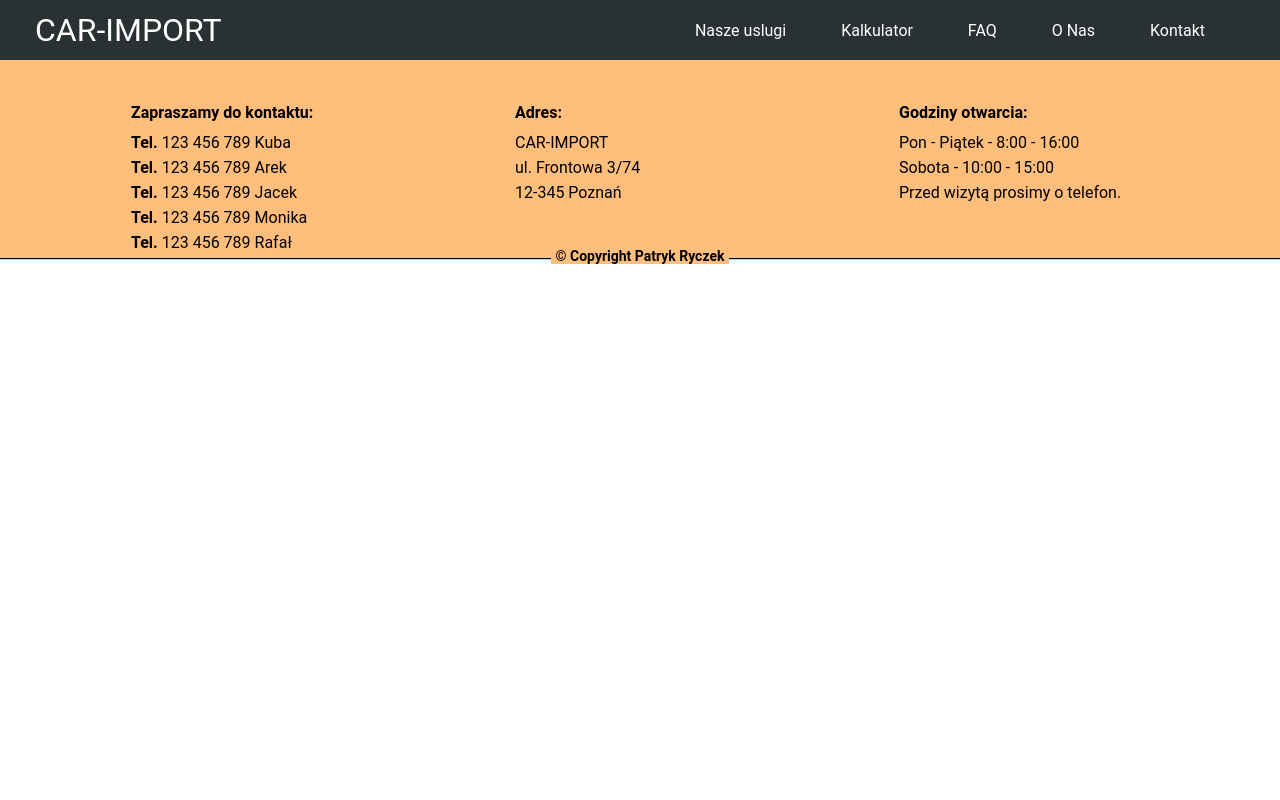
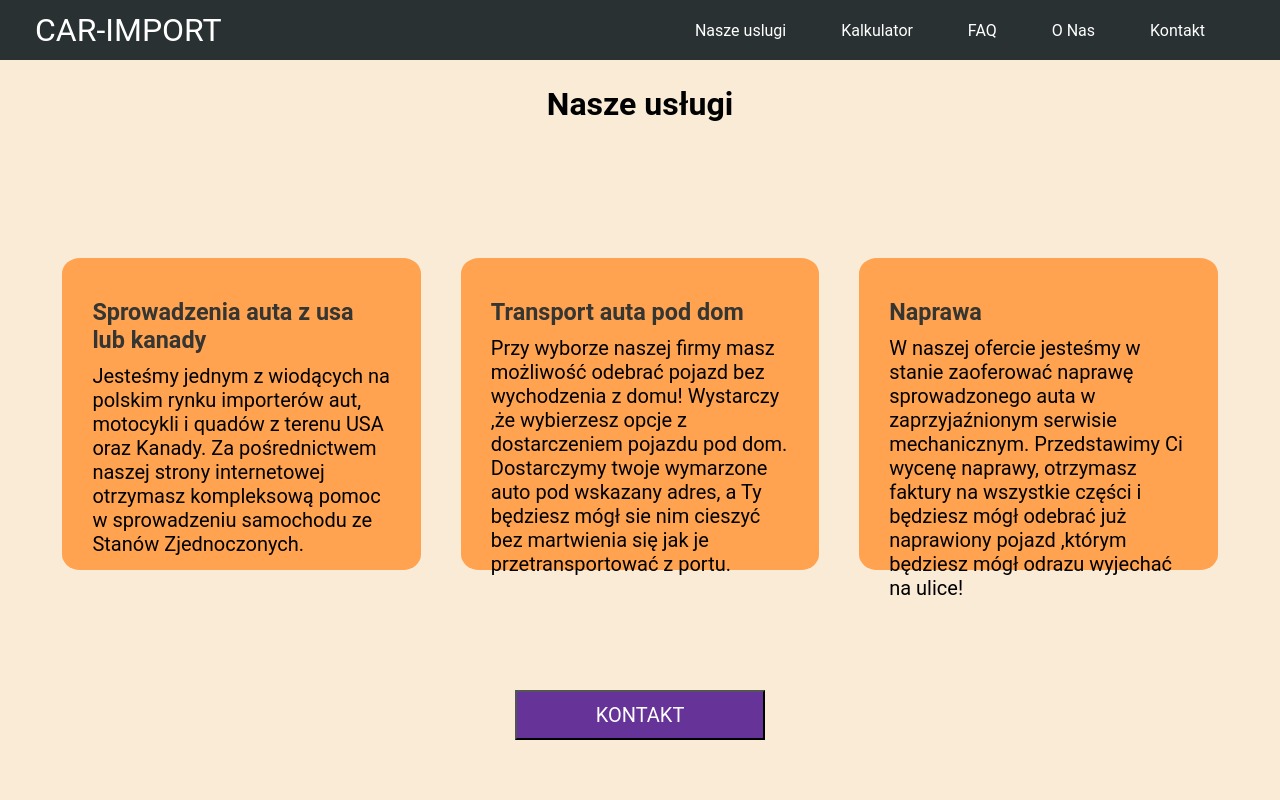
Before and after one commit to PatrykRyczek/carimport-app, a React (Create React App) app: page /uslugi in a window 1280 px wide. Shown: the top 800 px of the page. Built offline with nearby package versions, Linux system fonts and the light colour scheme.

Commit message:
add service site

```diff
--- a/src/Components/Home/Mid/Mid.styles.js
+++ b/src/Components/Home/Mid/Mid.styles.js
@@ -54,11 +54,30 @@ export const Motto = styled.div`
   position: absolute;
   right: 5%;
   top: 10%;
+  animation: 2s anim-lineUp ease-out 1;
 
   h1 {
     font-size: 50px;
     text-transform: uppercase;
     color: #aa0018;
+  }
+
+  @keyframes anim-lineUp {
+    0% {
+      opacity: 0;
+      transform: translateY(80%);
+    }
+    20% {
+      opacity: 0;
+    }
+    50% {
+      opacity: 1;
+      transform: translateY(0%);
+    }
+    100% {
+      opacity: 1;
+      transform: translateY(0%);
+    }
   }
 
   @media (max-width: 1200px) {
--- a/src/Components/Side/About/About.styles.js
+++ b/src/Components/Side/About/About.styles.js
@@ -9,19 +9,19 @@ export const Container = styled.div`
   background-color: antiquewhite;
 
   @media (max-width: 1200px) {
-    height: 130vh;
+    height: 150vh;
   }
 
   @media (max-width: 1000px) {
-    height: 175vh;
+    height: 180vh;
   }
 
-  @media (max-width: 800px) {
-    height: 185vh;
+  @media (max-width: 700px) {
+    height: 190vh;
   }
 
   @media (max-width: 600px) {
-    height: 190vh;
+    height: 210vh;
   }
 
   @media (max-width: 500px) {
@@ -29,7 +29,7 @@ export const Container = styled.div`
   }
 
   @media (max-width: 400px) {
-    height: 300vh;
+    height: 275vh;
   }
 `;
 
@@ -66,11 +66,11 @@ export const Img = styled.div`
     height: 600px;
   }
 
-  @media (max-width: 800px) {
-    height: 500px;
+  @media (max-width: 900px) {
+    height: 450px;
   }
 
-  @media (max-width: 600px) {
+  @media (max-width: 800px) {
     height: 400px;
   }
 
@@ -87,7 +87,7 @@ export const Description = styled.div`
   width: 40%;
 
   @media (max-width: 1000px) {
-    padding: 0 50px;
-    width: 100%;
+    margin: 0 auto;
+    width: 90%;
   }
 `;
--- /dev/null
+++ b/src/Components/Side/Service/Service-body.js
@@ -0,0 +1,41 @@
+import React from "react";
+import { Container, Infobox, Header, Contact } from "./Service.styles";
+import { Link } from "react-router-dom";
+
+function Servicebody() {
+  return (
+    <Container>
+      <Header>
+        <h1>Nasze usługi</h1>
+      </Header>
+      <Infobox>
+        <h3>Sprowadzenia auta z usa lub kanady</h3>
+        <p>
+          Jesteśmy jednym z wiodących na polskim rynku importerów aut, motocykli
+          i quadów z terenu USA oraz Kanady. Za pośrednictwem naszej strony
+          internetowej otrzymasz kompleksową pomoc w sprowadzeniu samochodu ze
+          Stanów Zjednoczonych.
+        </p>
+      </Infobox>
+      <Infobox>
+        <h3>Transport auta pod dom</h3>
+        <p>
+          Przy wyborze naszej firmy masz możliwość odebrać pojazd bez wychodzenia z domu! Wystarczy ,że wybierzesz opcje z dostarczeniem pojazdu pod dom. Dostarczymy twoje wymarzone auto pod wskazany adres, a Ty będziesz mógł sie nim cieszyć bez martwienia się jak je przetransportować z portu.
+        </p>
+      </Infobox>
+      <Infobox>
+        <h3>Naprawa</h3>
+        <p>
+          W naszej ofercie jesteśmy w stanie zaoferować naprawę sprowadzonego auta w zaprzyjaźnionym serwisie mechanicznym. Przedstawimy Ci wycenę naprawy, otrzymasz faktury na wszystkie części i będziesz mógł odebrać już naprawiony pojazd ,którym będziesz mógł odrazu wyjechać na ulice!
+        </p>
+      </Infobox>
+      <Contact>
+        <Link to="/kontakt">
+          <button>Kontakt</button>
+        </Link>
+      </Contact>
+    </Container>
+  );
+}
+
+export default Servicebody;
--- /dev/null
+++ b/src/Components/Side/Service/Service.styles.js
@@ -0,0 +1,105 @@
+import styled from "styled-components";
+
+export const Container = styled.div`
+  margin: auto;
+  height: 70vh;
+  display: flex;
+  flex-direction: row;
+  flex-wrap: wrap;
+  padding-bottom: 20px;
+  justify-content: center;
+  background-color: antiquewhite;
+
+  @media (max-width: 1400px) {
+    height: 100vh;
+  }
+
+  @media (max-width: 1200px) {
+    height: 175vh;
+    flex-direction: column;
+    flex-wrap: nowrap;
+    justify-content: flex-start;
+  }
+
+  @media (max-width: 700px) {
+    height: 200vh;
+  }
+
+  @media (max-width: 500px) {
+    height: 250vh;
+  }
+
+  @media (max-width: 400px) {
+    height: 300vh;
+  }
+
+  @media (max-width: 300px) {
+    height: 350vh;
+  }
+`;
+
+export const Header = styled.div`
+  text-align: center;
+  padding: 0 20px;
+  width: 100%;
+
+  h1 {
+    padding: 25px 0;
+  }
+
+  @media (max-width: 1200px) {
+    text-align: center;
+    font-size: 16px;
+  }
+`;
+
+export const Infobox = styled.div`
+  font-size: 20px;
+  border-radius: 5%;
+  padding: 30px;
+  margin: 20px;
+  max-width: 22%;
+  background-color: #ffa351ff;
+
+  h3 {
+    color: #353531;
+    padding: 10px 0;
+  }
+
+  @media (max-width: 1400px) {
+    max-width: 28%;
+    height: 40%;
+  }
+
+  @media (max-width: 1200px) {
+    margin: 20px auto;
+    max-width: 70%;
+    height: 30%;
+  }
+
+  @media (max-width: 700px) {
+    height: 25%;
+  }
+`;
+
+export const Contact = styled.div`
+  text-align: center;
+  width: 100%;
+
+  button {
+    text-transform: uppercase;
+    background-color: rebeccapurple;
+    color: white;
+    height: 50px;
+    width: 250px;
+    font-size: 20px;
+    margin: 10px 0;
+    padding: 8px;
+    transition: 0.3s;
+  }
+
+  button:hover {
+    background-color: lightcoral;
+    color: black;
+  }
+`;
--- a/src/Pages/About.js
+++ b/src/Pages/About.js
@@ -1,5 +1,5 @@
 import React from "react";
-import AboutBody from "../Components/Side/About/About.body";
+import AboutBody from "../Components/Side/About/About-body";
 
 function About() {
   return (
--- a/src/Pages/Service.js
+++ b/src/Pages/Service.js
@@ -1,7 +1,12 @@
 import React from "react";
+import Servicebody from "../Components/Side/Service/Service-body";
 
 function Service() {
-  return <div></div>;
+  return (
+    <div>
+      <Servicebody />
+    </div>
+  );
 }
 
 export default Service;
```
Also changed, not shown: src/Components/Side/Calculator/Calculator.js (+61 -58 lines), src/Components/Side/About/About-body.js (renamed from src/Components/Side/About/About.body.js).
